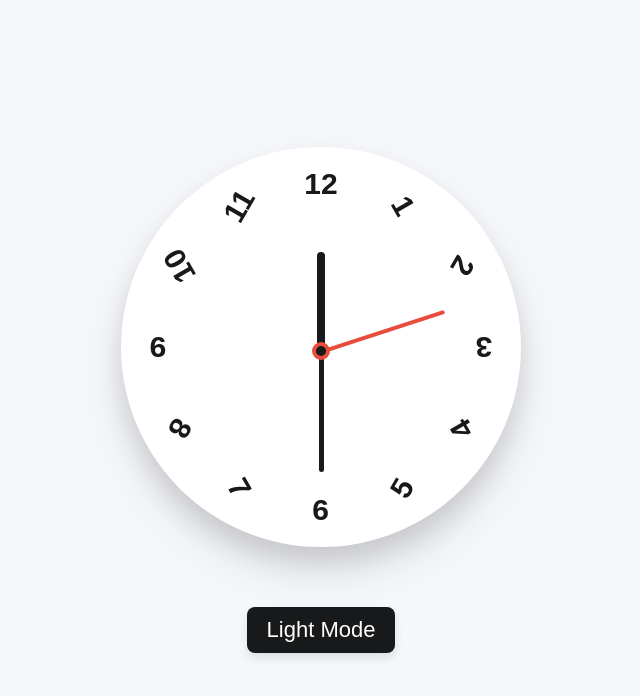
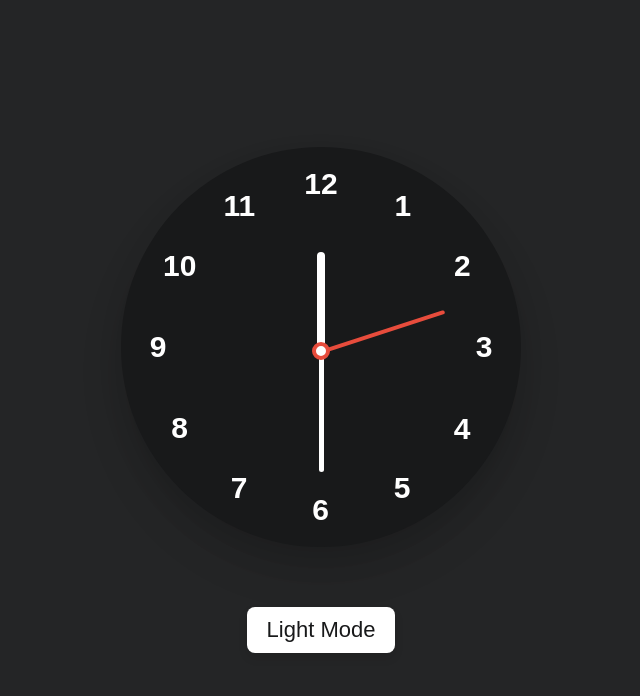
Before and after one commit to MinorSc/Practica-Reloj, a plain HTML site: page Index.html in a window 1280 px wide. Both pictures are taken after a click on the element "Dark Mode". Shown: the whole page, without its empty margins (319-959 px from the left). Drawn offline with Linux system fonts and the light colour scheme.

Commit message:
Feat proyecto finalizado

```diff
--- a/CSS/styles.css
+++ b/CSS/styles.css
@@ -12,6 +12,8 @@
     --red-color: #e74c3c;
 }
 
+
+
 body {
     display: flex;
     min-height: 100vh;
@@ -21,9 +23,9 @@ body {
 }
 
 body.dark {
-    -primary-color: #f6f7fb;
-    --white-color: #fff;
-    --black-color: #18191a;
+    --primary-color: #242526;
+    --white-color: #18191a;
+    --black-color: #fff;
     --red-color: #e74c3c;
 }
 
@@ -55,6 +57,10 @@ body.dark {
     inset: 20px;
     text-align: center;
     transform: rotate(calc(var(--i) * (360deg / 12)));
+    -webkit-transform: rotate(calc(var(--i) * (360deg / 12)));
+    -moz-transform: rotate(calc(var(--i) * (360deg / 12)));
+    -ms-transform: rotate(calc(var(--i) * (360deg / 12)));
+    -o-transform: rotate(calc(var(--i) * (360deg / 12)));
 }
 
 .Clock label span {
@@ -62,7 +68,11 @@ body.dark {
     font-size: 30px;
     font-weight: 600;
     color: var(--black-color);
-    transform: rotate(calc(var(--i) * (360deg / 12)));
+    transform: rotate(calc(var(--i) * (-360deg / 12)));
+    -webkit-transform: rotate(calc(var(--i) * (-360deg / 12)));
+    -moz-transform: rotate(calc(var(--i) * (-360deg / 12)));
+    -ms-transform: rotate(calc(var(--i) * (-360deg / 12)));
+    -o-transform: rotate(calc(var(--i) * (-360deg / 12)));
 }
 
 
```
